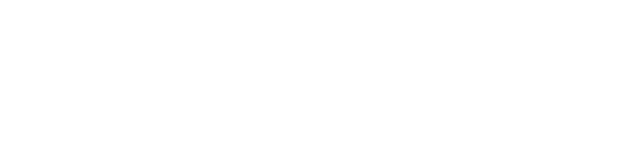
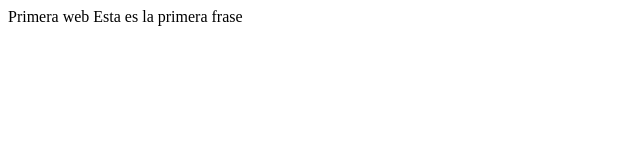
Before and after one commit to apabescsan/LM2020, a plain HTML site: page Primero/index.html in a window 1280 px wide. Shown: the whole page, without its empty margins (0-640 px from the left). Drawn offline with Linux system fonts and the light colour scheme.

Commit message:
meta charset="UFT-8" y texto en el body

```diff
--- a/Primero/index.html
+++ b/Primero/index.html
@@ -1,9 +1,11 @@
 <!DOCTYPE html>
 <html lang="es">
     <head>
+        <meta charset="UTF-8"
         <title>Primera web</title>
     </head>
     <body>
-
+        Esta es
+        la primera frase
     </body>
 </html>
```
